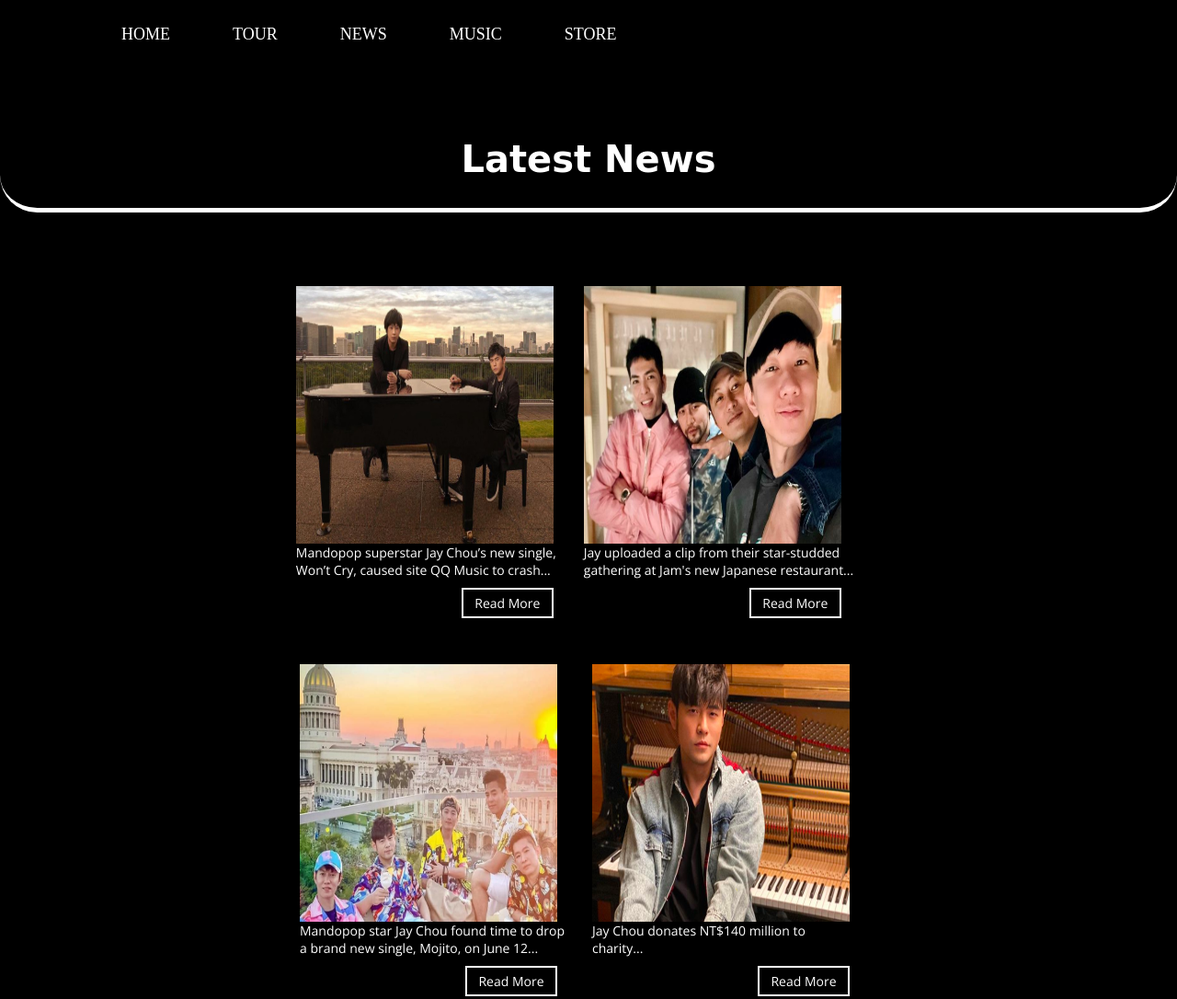
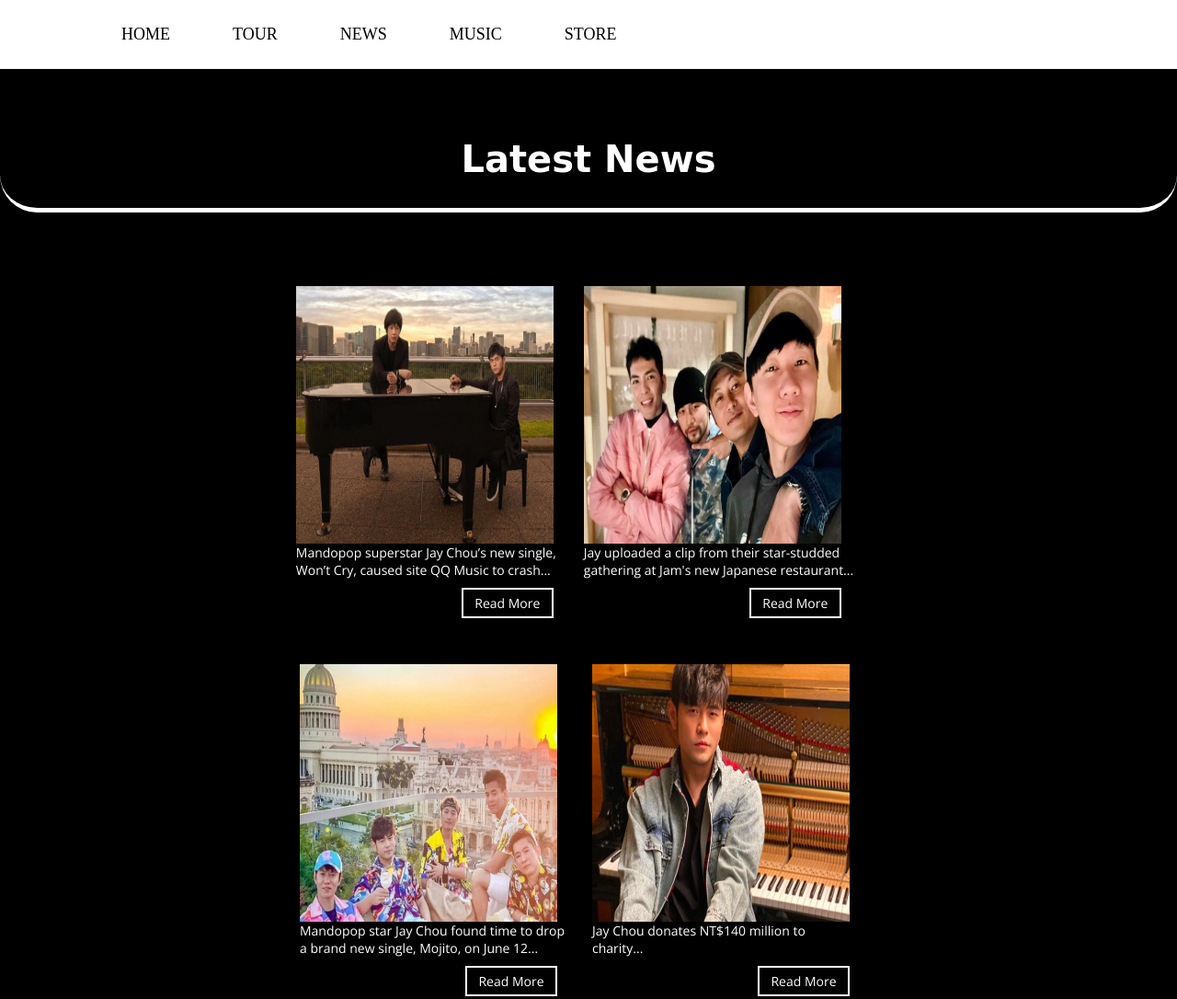
Before and after one commit to LyeWeiKang/Assignment_1, a plain HTML site: page News/index.html in a window 1280 px wide. Shown: the top 1086 px of the page at 92% size. Drawn offline with nearby package versions, Linux system fonts and the light colour scheme; a web font is replaced by a local one.

Commit message:
Assignment Checkpoint(Updated Version)

```diff
--- a/Homepage/style.css
+++ b/Homepage/style.css
@@ -14,7 +14,7 @@ nav{
   flex-direction:row;
   width:100%;
   height:75px;
-  background-color:black;
+  background-color:white;
   line-height:75px;
   padding:0px 100px;
   position:fixed;
@@ -30,7 +30,7 @@ nav ul li {
 }
 
 nav ul li a {
-  color: white;
+  color: black;
   font-size:18px;
   text-align: center;
   padding: 0px 32px;
@@ -43,12 +43,29 @@ nav ul li a:hover {
 nav ul li.active{
   color:grey;
 }
+.container {
+  position: relative;
+}
+
+.center {
+  position: absolute;
+  top: 50%;
+  width: 100%;
+  text-align: center;
+  font-size: 40px;
+}
+img {
+  width: 100%;
+  height: auto;
+}
+
 
 .Biography{
   display:flex;
   flex-direction:row;
   padding:100px;
   background-color:#131313;
+  border-top:5px solid white;
 }
 
 
@@ -80,8 +97,9 @@ nav ul li.active{
 }
 
 .LatestRelease{
-  background-color:black;
+  background-color:#131313;
   width:100%;
+  border-top:5px solid white;
 }
 #Latestrelease{
   margin-top:50px;
--- a/Music/style.css
+++ b/Music/style.css
@@ -15,7 +15,7 @@
     flex-direction:row;
     width:100%;
     height:75px;
-    background-color:black;
+    background-color:white;
     line-height:75px;
     padding:0px 100px;
     position:fixed;
@@ -31,7 +31,7 @@
   }
 
   nav ul li a {
-    color: white;
+    color: black;
     font-size:18px;
     text-align: center;
     padding: 0px 32px;
--- a/News/style.css
+++ b/News/style.css
@@ -16,7 +16,7 @@ nav{
     flex-direction:row;
     width:100%;
     height:75px;
-    background-color:black;
+    background-color:white;
     line-height:75px;
     padding:0px 100px;
     position:fixed;
@@ -32,7 +32,7 @@ nav ul li {
 }
 
 nav ul li a {
-    color: white;
+    color: black;
     font-size:18px;
     text-align: center;
     padding: 0px 32px;
--- a/Store/style.css
+++ b/Store/style.css
@@ -15,7 +15,7 @@ nav{
     flex-direction:row;
     width:100%;
     height:75px;
-    background-color:black;
+    background-color:white;
     line-height:75px;
     padding:0px 100px;
     position:fixed;
@@ -31,7 +31,7 @@ nav ul li {
 }
 
 nav ul li a {
-    color: white;
+    color: black;
     font-size:18px;
     text-align: center;
     padding: 0px 32px;
--- a/Tour/style.css
+++ b/Tour/style.css
@@ -15,7 +15,7 @@ nav{
     flex-direction:row;
     width:100%;
     height:75px;
-    background-color:black;
+    background-color:white;
     line-height:75px;
     padding:0px 100px;
     position:fixed;
@@ -31,7 +31,7 @@ nav ul li {
 }
 
 nav ul li a {
-    color: white;
+    color: black;
     font-size:18px;
     text-align: center;
     padding: 0px 32px;
```
Also changed, not shown: Homepage/index.html (+1 -1 lines), Homepage/Images/jaychou.jpg (added), 3 other files.
